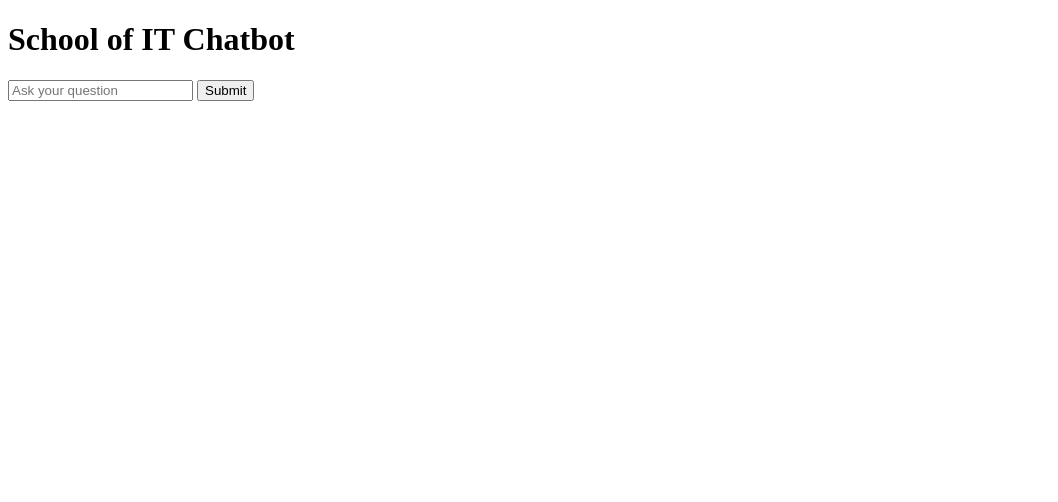
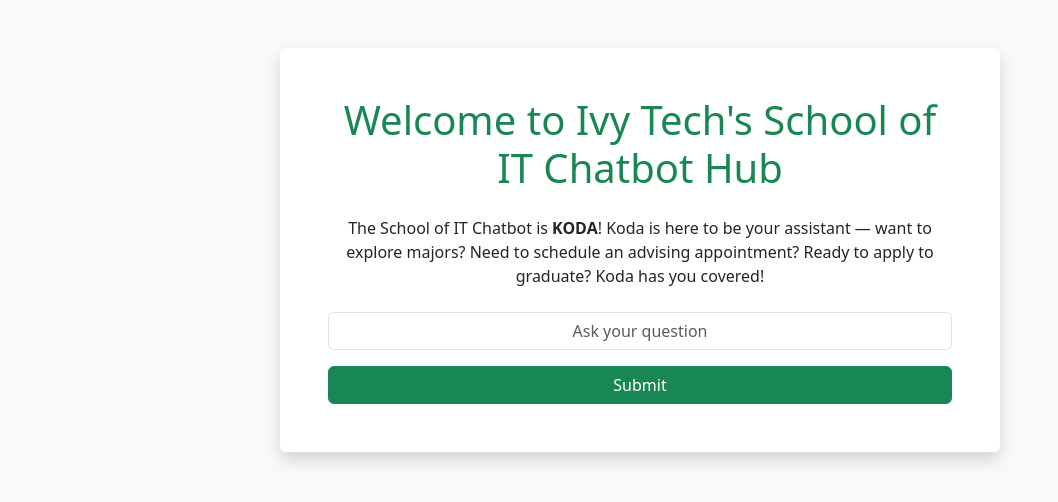
Before and after one commit to Sharper93/SDEV265ChatBot, a Flask app: page / in a window 1280 px wide. Shown: the top 502 px of the page, without its empty margins (0-1058 px from the left). Run offline with Flask 3, Linux system fonts and the light colour scheme.

Commit message:
Updates to index html to have information as a tile.

```diff
--- a/templates/index.html
+++ b/templates/index.html
@@ -1,15 +1,38 @@
 <!doctype html>
-<html>
-  <head><title>SOIT Chatbot MVP</title></head>
-  <body>
-    <h1>School of IT Chatbot</h1>
-    <form method="post">
-      <input type="text" name="question" placeholder="Ask your question">
-      <button type="submit">Submit</button>
-    </form>
-    {% if answer %}
-      <h2>Answer:</h2>
-      <p>{{ answer }}</p>
-    {% endif %}
+<html lang="en">
+
+  <head>
+    <meta charset="utf-8">
+    <meta name="viewport" content="width=device-width, initial-scale=1">
+    <title>SOIT Chatbot</title>
+    <link href="https://cdn.jsdelivr.net/npm/bootstrap@5.3.0/dist/css/bootstrap.min.css" rel="stylesheet">
+  </head>
+
+  <body class="bg-light text-center py-5">
+
+    <div class="container">
+      <div class="bg-white p-5 rounded shadow mx-auto" style="max-width: 720px;">
+        <h1 class="text-success mb-4">Welcome to Ivy Tech's School of IT Chatbot Hub</h1>
+        <p class="mb-4">
+          The School of IT Chatbot is <strong>KODA</strong>! Koda is here to be your assistant — want to explore majors?
+          Need to schedule an advising appointment? Ready to apply to graduate? Koda has you covered!
+        </p>
+
+        <form method="post" class="mt-3">
+          <div class="mb-3">
+            <input type="text" name="question" class="form-control text-center" placeholder="Ask your question">
+          </div>
+          <button type="submit" class="btn btn-success w-100">Submit</button>
+        </form>
+
+        {% if answer %}
+          <div class="mt-4">
+            <h2 class="text-success">Answer:</h2>
+            <p>{{ answer }}</p>
+          </div>
+        {% endif %}
+      </div>
+    </div>
+
   </body>
 </html>
```
